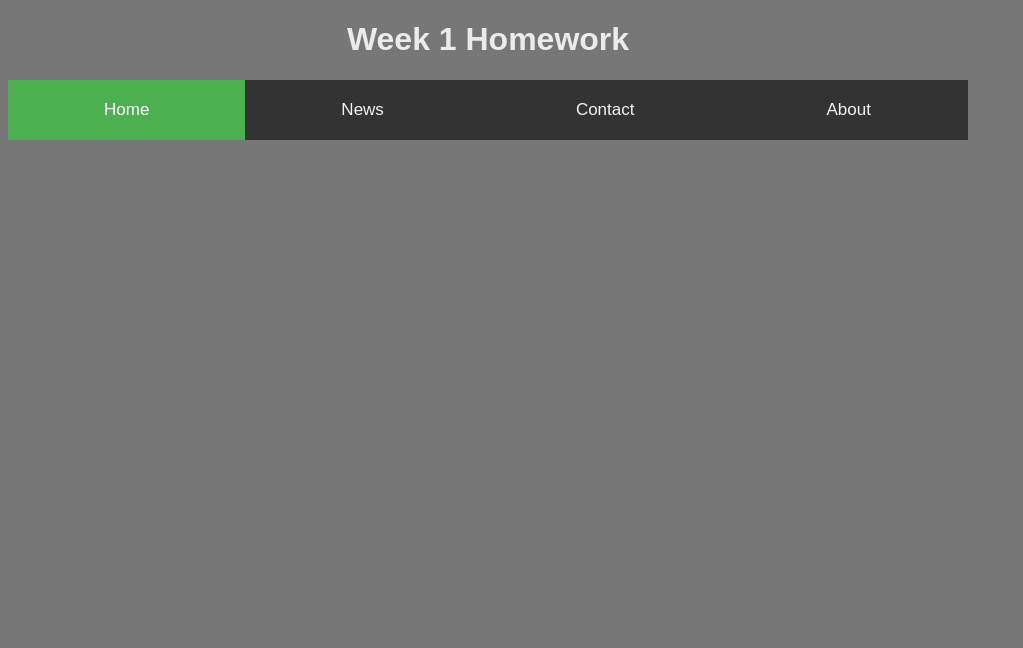
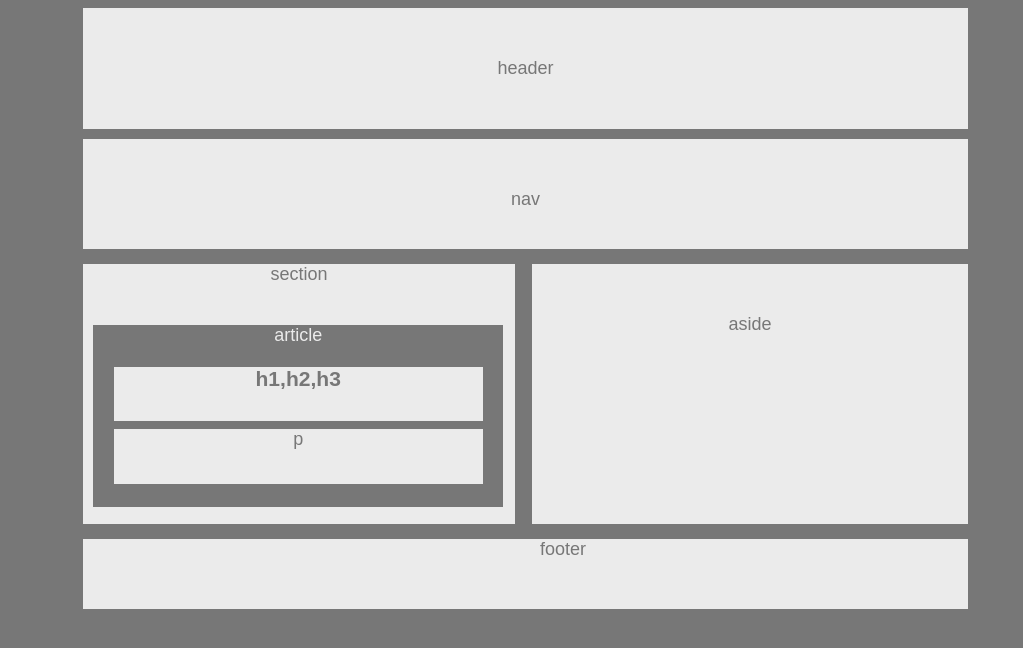
Before and after one commit to eddienakkim/HW-Wireframe, a plain HTML site: page index.html in a window 1280 px wide. Shown: the whole page, without its empty margins (0-1023 px from the left). Drawn offline with Linux system fonts and the light colour scheme.

Commit message:
finalized

```diff
--- a/index.html
+++ b/index.html
@@ -6,18 +6,29 @@
     <link rel="stylesheet" href="style.css">
     <title>First HTML Homework</title>
     <header>
-        <h1 style="text-align: center;">
-            Week 1 Homework
-        </h1>
+        header
     </header>
-    <div class="topnav">
-        <a class="active" href="#home">Home</a>
-        <a href="#news">News</a>
-        <a href="#contact">Contact</a>
-        <a href="#about">About</a>
-      </div>
 </head>
 <body>
+    <nav>
+        nav
+    </nav>
 
+    <section>
+        section
+        <article>
+            article
+            <h1>h1,h2,h3</h1>
+            <p class="p">p</p>
+        </article>
+    </section>
+    <aside>
+        aside
+    </aside>
+    <footer>
+        <footer>
+            footer
+        </footer>
+    </footer>
 </body>
 </html>
--- a/style.css
+++ b/style.css
@@ -1,37 +1,70 @@
-/* Add a black background color to the top navigation */
-.topnav {
-    background-color: #333;
-    overflow: hidden;
+header {
+  background: #ebebeb;
+  text-align: center;
+  padding: 50px;
+  margin-left: 75px;
 }
 
-  /* Style the links inside the navigation bar */
-  .topnav a {
-    float: left;
-    color: #f2f2f2;
+nav {
+  background: #ebebeb;
+  margin-top: 10px;
+  padding: 50px;
+  margin-left: 75px;
   text-align: center;
-    padding: 20px 96px;
-    text-decoration: none;
-    font-size: 17px;
+  height: 10px;
 }
 
-  /* Change the color of links on hover */
-  .topnav a:hover {
-    background-color: #ddd;
-    color: black;
+section {
+  background: #ebebeb;
+  margin-top: 15px;
+  margin-left: 75px;
+  text-align: center;
+  float: left;
+  width: 45%;
+  height: 260px;
 }
 
-  /* Add a color to the active/current link */
-  .topnav a.active {
-    background-color: #4CAF50;
-    color: white;
+aside {
+  background: #ebebeb;
+  padding: 50px;
+  margin-left: 10px;
+  text-align: center;
+  float: right;
+  margin-top: 15px;
+  width: 35%;
+  height: 160px;
 }
 
-h1 {
+article {
   color: #ebebeb;
+  background: #777;
+  margin-top: 40px;
+  width: 95%;
+  margin-left: 10px;
+  height: 70%;
 }
 body {
-    font-family: Arial, Helvetica, sans-serif;
+  font-family: 'Arial', 'Helvetica Neue', Helvetica, sans-serif;
   color: #777;
   background: #777;
   width: 960px;
+  font-size: 18px;
 }
+footer {
+  background: #ebebeb;
+  margin-left: 75px;
+  margin-top: 290px;
+  text-align: center;
+  height: 70px;
+  clear: both;
+}
+
+
+h1, p {
+  color: #777;
+  background: #ebebeb;
+  width: 90%;
+  margin: 5% 5% -3% 5%;
+  height: 30%;
+
+}
```
Lines whose indentation alone changed are shown as unchanged.
